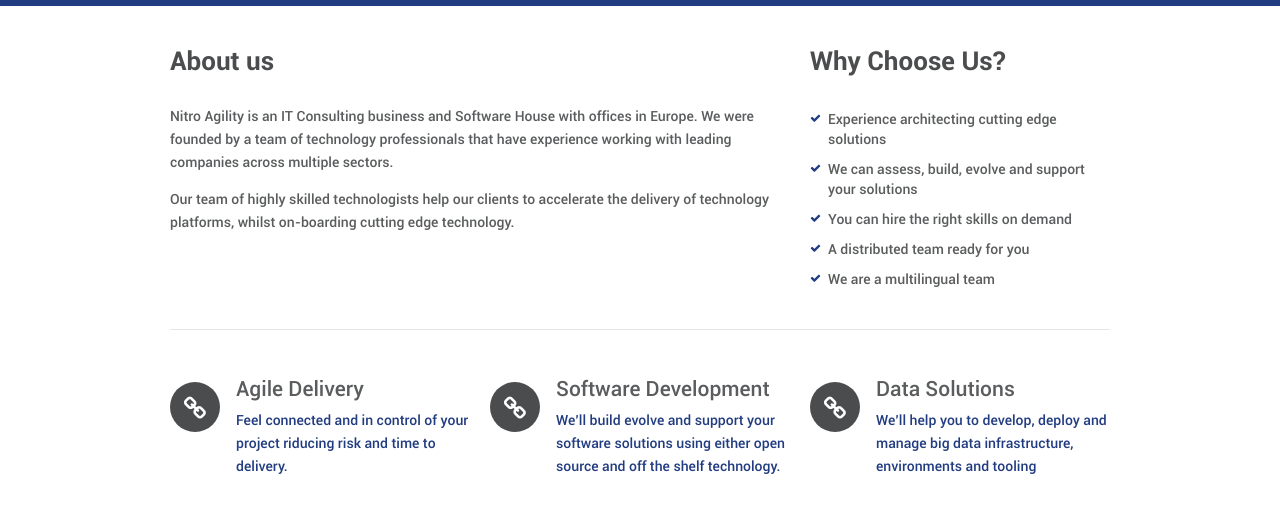
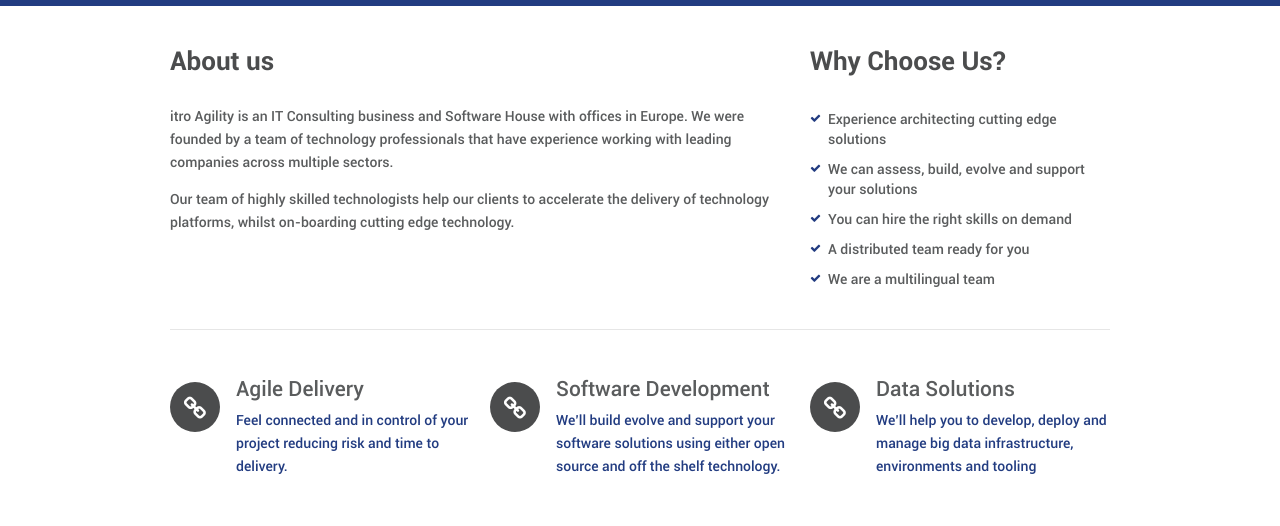
Before and after one commit to NitroAgility/nitroagility.github.io, a Jekyll site: the page built from services.html, in a window 1280 px wide. Shown: the part 276-802 px from the top of the page. Built offline with Jekyll 4.4.1, drawn with Linux system fonts in a browser that asks for light colours.

Commit message:
Fixed contacts

```diff
--- a/_data/services.yml
+++ b/_data/services.yml
@@ -1,4 +1,4 @@
-about_us: <p>Nitro Agility is an IT Consulting business and Software House with offices in  Europe.  We were founded by a team of technology professionals that have experience working with leading companies across multiple sectors.</p></br><p>Our team of highly skilled technologists help our clients to accelerate the delivery of technology platforms, whilst on-boarding cutting edge technology.</p>
+about_us: <p>itro Agility is an IT Consulting business and Software House with offices in Europe. We were founded by a team of technology professionals that have experience working with leading companies across multiple sectors.</p></br><p>Our team of highly skilled technologists help our clients to accelerate the delivery of technology platforms, whilst on-boarding cutting edge technology.</p>
 why_us:
   - Experience architecting cutting edge solutions
   - We can assess, build, evolve and support your solutions
@@ -7,7 +7,7 @@
   - We are a multilingual team
 services:
   - title: Agile Delivery
-    description: Feel connected and in control of your project riducing risk and time to delivery.
+    description: Feel connected and in control of your project reducing risk and time to delivery.
     image: images/services/agile-delivery.png
     alt_image: agile-delivery
     url: services-agile-delivery.html
--- a/contacts.html
+++ b/contacts.html
@@ -17,7 +17,7 @@
         </ul>
 
         <ul class="email-info">
-            <li><a href = "mailto: {{ site.data.company.contact_details.italy.email-info-info }}">{{ site.data.company.contact_details.italy.email-info-info }}</a></li>
+            <li><a href = "mailto: {{ site.data.company.contact_details.italy.email-info }}">{{ site.data.company.contact_details.italy.email-info }}</a></li>
         </ul>
 
         </br>
--- a/partners.html
+++ b/partners.html
@@ -10,7 +10,7 @@
         {% for item in site.data.partners.items %}
         <div class="eight columns bottom-4">
                 <h3 class="title">{{ item.title }}</h3>
-                <a href="{{ item.url }}">
+                <a href="{{ item.url }}" target="_blank">
                     <img src="{{ item.image }}" />
                 </a>
                 </br>
```
Also changed, not shown: _data/approach.yml (+4 -9 lines).
